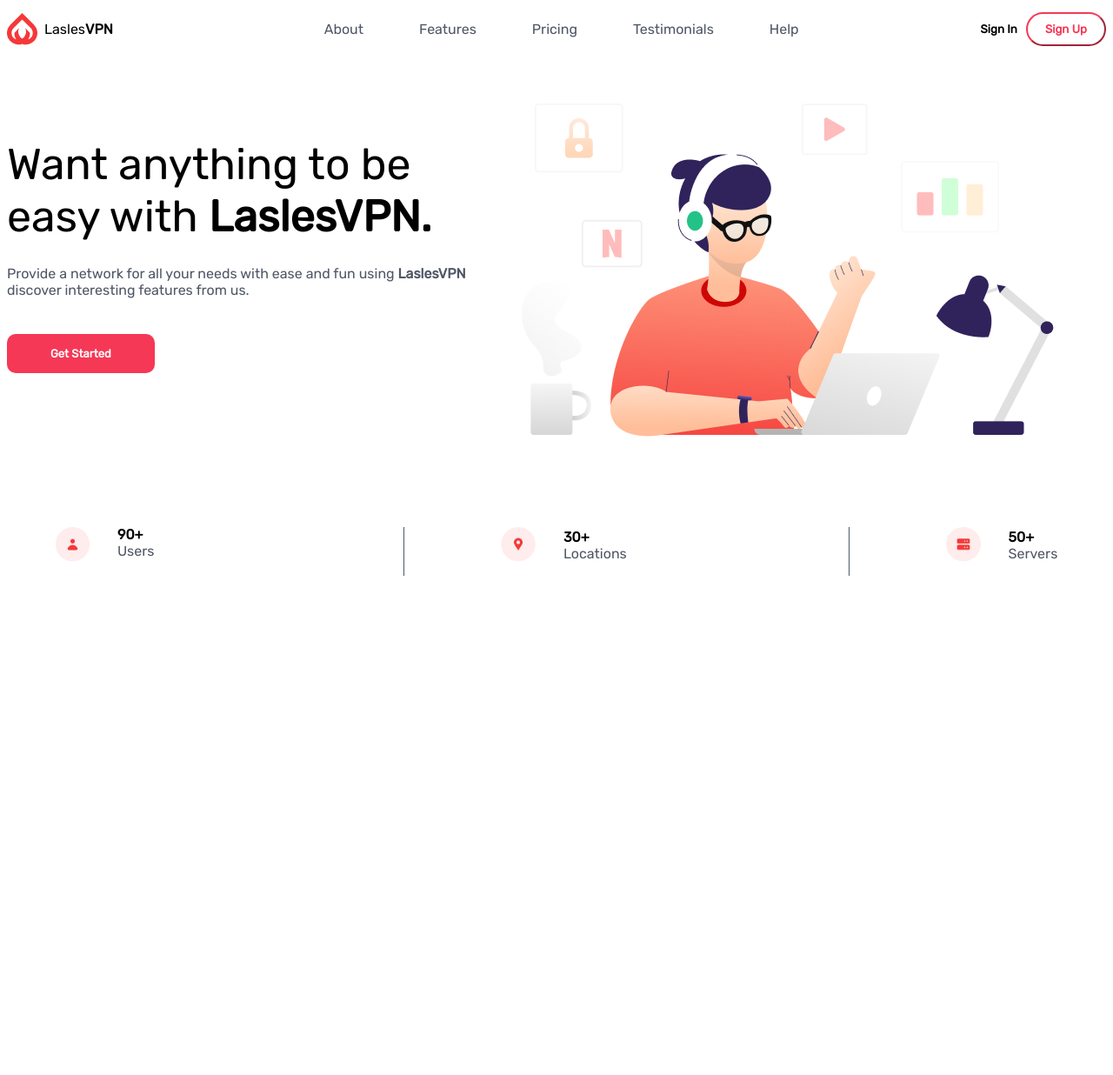
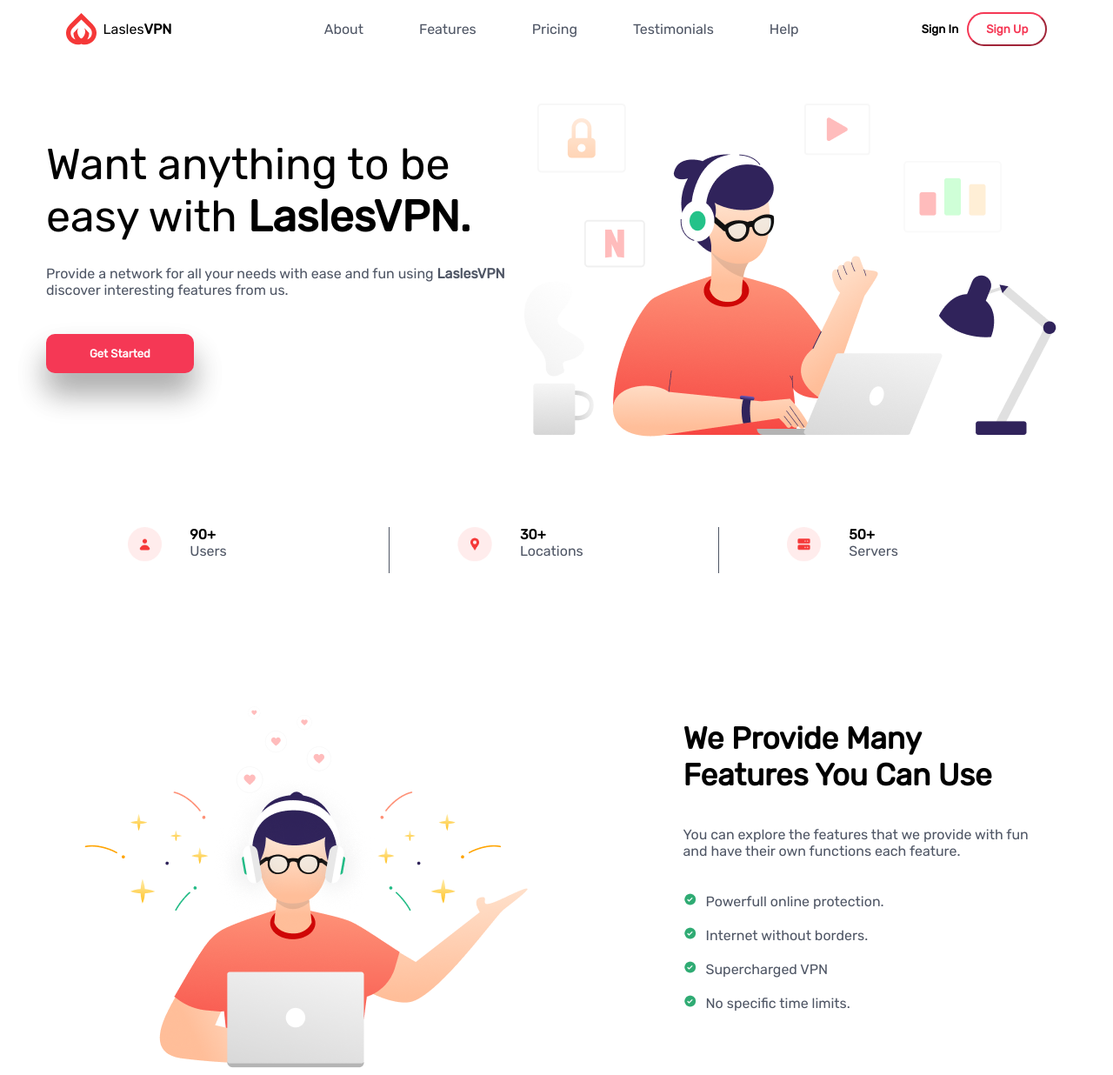
Before and after one commit to Sacar07/LaslesVPN, a plain HTML site: page index.html in a window 1280 px wide. Shown: the whole page at 87% size. Before the commit the page ends 800 px from the top, so only its background shows below. Drawn offline with Linux system fonts and the light colour scheme.

Commit message:
features

```diff
--- a/index.html
+++ b/index.html
@@ -8,101 +8,7 @@
       href="https://fonts.googleapis.com/css?family=Rubik"
       rel="stylesheet"
     />
-    <style>
-      html {
-        font-family: Rubik;
-      }
-      nav {
-        display: flex;
-        justify-content: space-between;
-        align-items: center;
-      }
-      span {
-        font-weight: bolder;
-      }
-      .logo-wrapper {
-        display: flex;
-        gap: 0.5rem;
-      }
-
-      ul {
-        display: flex;
-        list-style: none;
-        gap: 4rem;
-        color: #4F5665;
-      }
-      button {
-        /* border: none; */
-        background-color: white;
-        font-weight: bold;
-        font-family: rubik;
-      }
-      .btn-1 {
-        border-color: #f53855;
-        border-radius: 20px;
-        padding: 10px 20px;
-        color: #f53855;
-      }
-      .upper-txt{
-        display: flex;
-        font-size: 50px;
-        width: 550px;
-        padding-top: 50px;
-        margin-bottom: -40px;
-      }
-      .lower-txt{
-        font-size: 1rem;
-        width: 550px;
-        color: #4F5665;
-        padding-bottom: px;
-      }
-      .btn-2{
-       font-size: 13px;
-       font-weight: bold;
-       background-color: #f53855;
-       color: white ;
-       border: none;
-       border-radius: 10px;
-       padding: 15px 50px 15px 50px;
-       margin-top: 25px;
-      }
-      .body{
-        display: flex;
-        justify-content: space-between;
-      }
-      .banner-img img{
-        margin-top: 60px;
-        margin-right: 60px;
-      }
-      .foot-home{
-        display: flex;
-        justify-content: space-around;
-        margin-top: 100px;
-      }
-      .user{
-        display: flex;
-        gap: 2rem;
-        border-right: 1px solid #4F5665;
-        width: 400px;
-      }
-      .foot-home img{
-        height: 40px;
-      }
-      .location{
-        display: flex;
-        gap: 2rem;
-        border-right: 1px solid #4F5665;
-        width: 400px;
-      }
-      .server{
-        display: flex;
-        gap:2rem;
-      }
-      .below{
-        color: #4F5665;
-        font-weight: 100;
-      }
-    </style>
+    <link rel="stylesheet" href="./styles.css">
   </head>
   <body>
     <nav>
@@ -123,7 +29,7 @@
       </div>
     </nav>
     <div class="body">
-        <div>
+        <div class="txt">
      <div class="upper-txt">
         <p>Want anything to be easy with <span>LaslesVPN.</span></p>
       </div>
@@ -139,19 +45,34 @@
       </div>
       <div class="foot-home">
           <div class="user"><img src="./assets/images/icons/user.png" alt="">
-        <p style="margin-top: -1px;">
+        <p>
             <span>90+</span> <br>
             <span class="below">Users</span>
         </p></div>
           <div class="location"><img src="./assets/images/icons/location.png" alt="">
-        <p style="margin-top: 2px;">
+        <p>
             <span>30+</span> <br>
            <span class="below"> Locations </span>
         </p></div>
-          <div class="server"><img src="./assets/images/icons/Server.png" alt=""><p style="margin-top: 2px;">
+          <div class="server"><img src="./assets/images/icons/Server.png" alt=""><p>
             <span>50+</span>
             <br><span class="below">Servers</span>
           </p></div>
       </div>
+      <div class="features">
+        <img src="./assets/images/Illustration 2.png" alt="">
+        <p><span style="font-size: 35px; color: black;">We Provide Many <br> Features You Can Use</span>
+        <br> <br> <br>
+        You can explore the features that we provide with fun <br>and have their own functions each feature.
+        <br><br><br>
+
+          <img src="./assets/images/icons/Group 1120.png" alt="" class="tick">Powerfull online protection. <br> <br>
+          <img src="./assets/images/icons/Group 1120.png" alt="" class="tick">Internet without borders. <br> <br>
+          <img src="./assets/images/icons/Group 1120.png" alt="" class="tick">Supercharged VPN <br> <br>
+          <img src="./assets/images/icons/Group 1120.png" alt="" class="tick">No specific time limits.
+
+      </p>
+
+      </div>
   </body>
 </html>
--- /dev/null
+++ b/styles.css
@@ -0,0 +1,117 @@
+ html {
+        font-family: Rubik;
+      }
+      nav {
+        display: flex;
+        justify-content: space-around;
+        align-items: center;
+      }
+      span {
+        font-weight: bolder;
+      }
+      .logo-wrapper {
+        display: flex;
+        gap: 0.5rem;
+        align-items: center;
+      }
+      nav ul {
+        display: flex;
+        list-style: none;
+        gap: 4rem;
+        color: #4F5665;
+      }
+      button {
+        /* border: none; */
+        background-color: white;
+        font-weight: bold;
+        font-family: rubik;
+      }
+      .btn-1 {
+        border-color: #f53855;
+        border-radius: 20px;
+        padding: 10px 20px;
+        color: #f53855;
+      }
+      .upper-txt{
+        display: flex;
+        font-size: 50px;
+        width: 550px;
+        padding-top: 50px;
+        margin-bottom: -40px;
+      }
+      .lower-txt{
+        font-size: 1rem;
+        width: 550px;
+        color: #4F5665;
+        padding-bottom: px;
+      }
+      .btn-2{
+       font-size: 13px;
+       font-weight: bold;
+       background-color: #f53855;
+       color: white ;
+       border: none;
+       border-radius: 10px;
+       padding: 15px 50px 15px 50px;
+       margin-top: 25px;
+       box-shadow: 0 25px 35px 0 rgba(0,0,0,0.2), 0 20px 35px 0 rgba(0,0,0,0.19);
+      }
+      .body{
+        display: flex;
+        justify-content: space-around;
+      }
+      .banner-img img{
+        margin-top: 60px;
+        margin-right: 60px;
+      }
+      .foot-home{
+        display: flex;
+        justify-content: space-around;
+        margin-top: 100px;
+        margin-left: 100px;
+        margin-right: 200px;
+      }
+      .user{
+        display: flex;
+        gap: 2rem;
+        border-right: 1px solid #4F5665;
+        width: 300px;
+      }
+      .foot-home img{
+        height: 40px;
+      }
+      .location{
+        display: flex;
+        gap: 2rem;
+        border-right: 1px solid #4F5665;
+        width: 300px;
+      }
+      .server{
+        display: flex;
+        gap:2rem;
+      }
+      .below{
+        color: #4F5665;
+        font-weight: 100;
+      }
+      .foot-home p{
+        margin-top: -1px;
+      }
+      .txt{
+        margin-left: 45px;
+      }
+      .features{
+        display: flex;
+        justify-content: space-around;
+        align-content: center;
+        margin-top: 153px;
+      }
+
+    .features p{
+      color: #4F5665;
+    }
+            .tick {
+            max-width: 16px;
+            height: auto;
+            margin-right: 10px;
+        }
```
Also changed, not shown: assets/images/Illustration 2.png (added), assets/images/icons/Group 1120.png (added).
